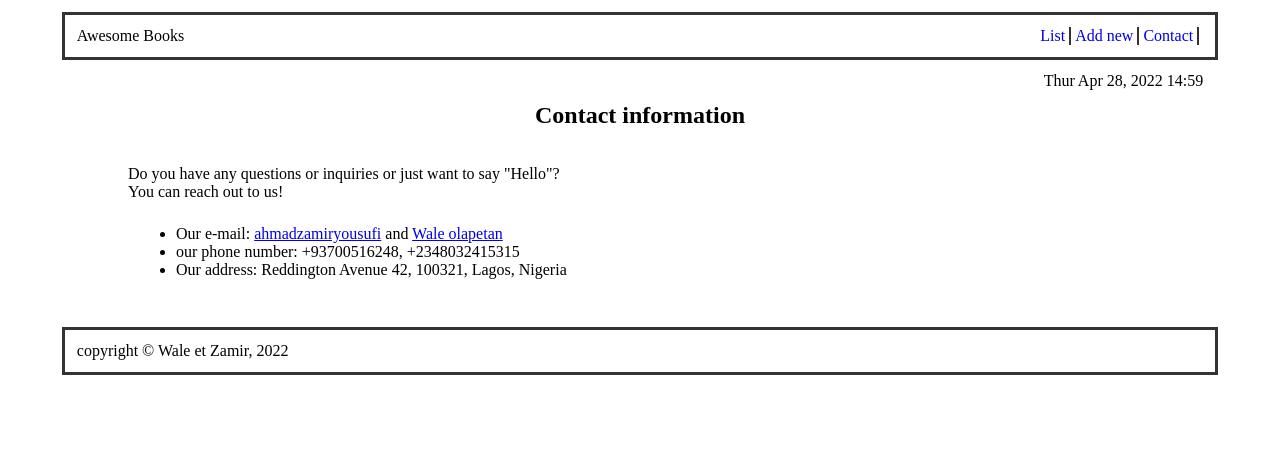
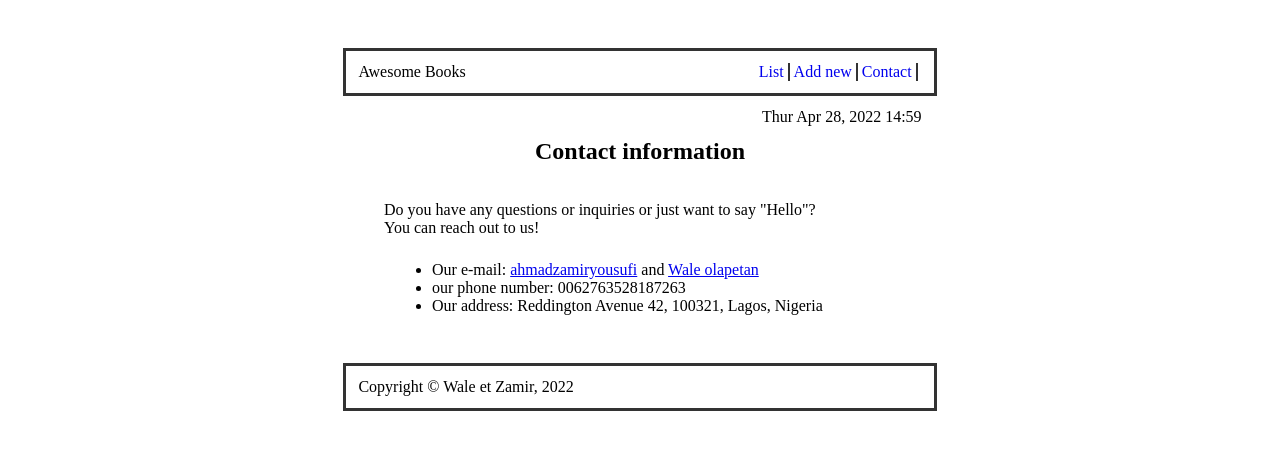
Before and after one commit to wale-prog/Awesome-Books, a website with bundled scripts: page index.html in a window 1280 px wide. Both pictures are taken after a click on the item "Contact". Built offline with nearby package versions, Linux system fonts and the light colour scheme.

Commit message:
Fix linter errors

```diff
--- a/index.html
+++ b/index.html
@@ -10,6 +10,7 @@
 </head>
 
 <body>
+    <div class="main-container">
         <nav id="navbar">
             <p>Awesome Books</p>
             <ul class="nav-list">
@@ -37,19 +38,23 @@
                 <button class="add-btn" type="submit">Add</button>
             </form>
         </section>
+
         <section id="contact" class="hidden">
             <h2>Contact information</h2>
             <p>Do you have any questions or inquiries or just want to say "Hello"? <br> You can reach out to us!</p>
             <ul>
-      <li>Our e-mail: <a href="mailto:ahmadzamiryousofi1397@gmail.com">ahmadzamiryousufi</a> and <a href="mailto:olapetanwale@outlook.com">Wale olapetan</a></li>
-      <li>our phone number: +93700516248, +2348032415315</li>
+                <li>Our e-mail: <a href="mailto:ahmadzamiryousofi1397@gmail.com">ahmadzamiryousufi</a> and <a
+                        href="mailto:olapetanwale@outlook.com">Wale olapetan</a></li>
+                <li>our phone number: 0062763528187263</li>
                 <li>Our address: Reddington Avenue 42, 100321, Lagos, Nigeria</li>
             </ul>
         </section>
 
         <footer id="footer">
-    <p>copyright &copy Wale et Zamir, 2022 </p>
+            <p>Copyright &copy; Wale et Zamir, 2022 </p>
         </footer>
+    </div>
+
 
     <script src="index.js" type="module"></script>
 </body>
--- a/index.js
+++ b/index.js
@@ -50,20 +50,19 @@ window.addEventListener('DOMContentLoaded', () => {
 
 const navList = document.querySelectorAll('.nav-list-item');
 
-
 const dateDisplay = document.querySelector('.date-display');
-const datePara = document.createElement('p')
+const datePara = document.createElement('p');
 
 function manageDate(datePara) {
   const date = new Date();
   const myDay = ['Sun', 'Mon', 'Tue', 'Wed', 'Thur', 'Fri', 'Sat'];
-  let dayOfWeek = date.getDay();
-  let dayOfMonth = date.getDate();
-  let year = date.getFullYear();
-  let hour = date.getHours();
-  let minutes = date.getMinutes();
-  let innerHTMLP = `${myDay[dayOfWeek]} Apr ${dayOfMonth}, ${year} ${hour}:${minutes}`;
-  datePara.innerHTML = innerHTMLP;
+  const dayOfWeek = date.getDay();
+  const dayOfMonth = date.getDate();
+  const year = date.getFullYear();
+  const hour = date.getHours();
+  const minutes = date.getMinutes();
+  const innerPara = `${myDay[dayOfWeek]} Apr ${dayOfMonth}, ${year} ${hour}:${minutes}`;
+  datePara.innerHTML = innerPara;
   dateDisplay.appendChild(datePara);
 }
 manageDate(datePara);
@@ -74,19 +73,19 @@ const contact = document.getElementById('contact');
 
 for (let i = 0; i < navList.length; i += 1) {
   navList[i].addEventListener('click', (event) => {
-    if (event.target.innerText === `Add new`) {
+    if (event.target.innerText === 'Add new') {
       list.classList.add('hidden');
       addNew.classList.remove('hidden');
-      contact.classList.add('hidden')
-    } else if (event.target.innerText === "List") {
+      contact.classList.add('hidden');
+    } else if (event.target.innerText === 'List') {
       list.classList.remove('hidden');
-      addNew.classList.add('hidden')
-      contact.classList.add('hidden')
-    } else if (event.target.innerText === "Contact") {
+      addNew.classList.add('hidden');
+      contact.classList.add('hidden');
+    } else if (event.target.innerText === 'Contact') {
       list.classList.add('hidden');
-      addNew.classList.add('hidden')
-      contact.classList.remove('hidden')
-      manageDate(datePara);
+      addNew.classList.add('hidden');
+      contact.classList.remove('hidden');
     }
-  })
+    manageDate(datePara);
+  });
 }
--- a/style.css
+++ b/style.css
@@ -27,6 +27,12 @@
   margin: 0 auto;
   border: solid #333 3px;
   padding-bottom: 12px;
+}
+
+.add-new h2 {
+  text-align: center;
+  margin-top: 24px;
+  margin-bottom: 48px;
 }
 
 #top-books h2 {
@@ -90,15 +96,10 @@
   display: none;
 }
 
-.add-new h2 {
-  text-align: center;
-  margin-top: 24px;
-  margin-bottom: 48px;
-}
-
 .title-input,
 .author-input {
   width: 98.5%;
+  height: 24px;
   border: 3px solid #333;
   margin-bottom: 12px;
 }
@@ -106,7 +107,7 @@
 .add-btn {
   padding: 8px;
   align-self: end;
-  width: 12%;
+  width: 48px;
   text-align: center;
 }
 
@@ -136,5 +137,5 @@
 
 .main-container {
   width: 50%;
-  margin: 0 auto;
+  margin: 48px auto 0 auto;
 }
```
Also changed, not shown: 1 other file. Lines whose indentation alone changed are shown as unchanged.
